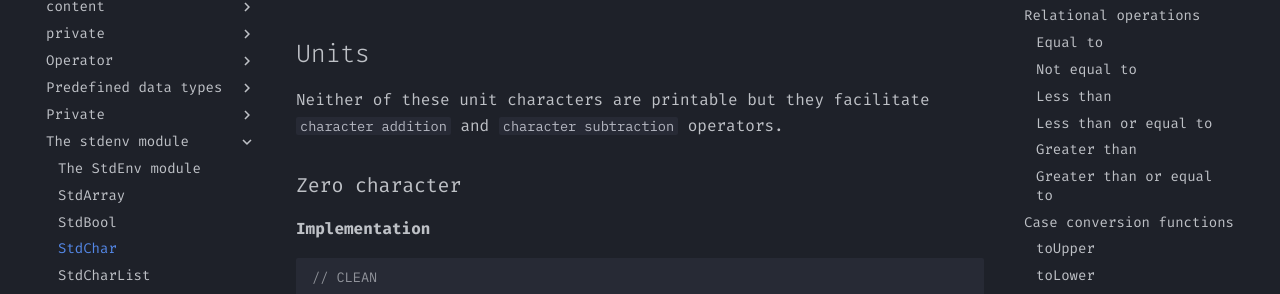
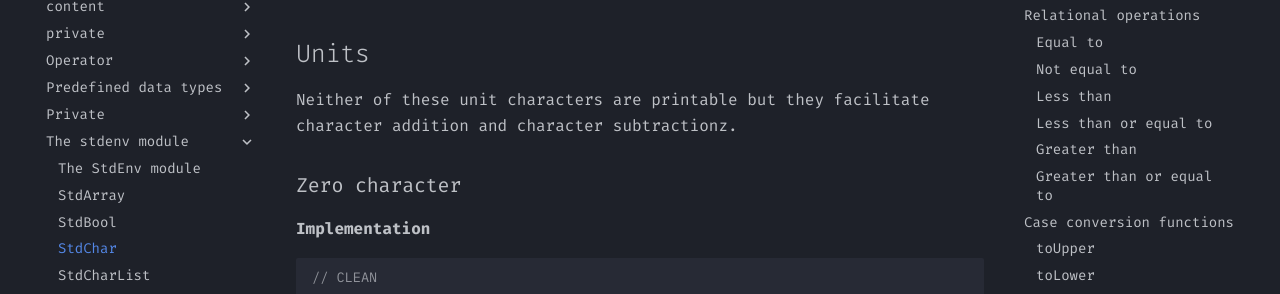
Before and after one commit to Eurydia/notes-on-clean-programming-language, an MkDocs documentation site: the page built from docs/the-stdenv-module/stdchar.md, in a window 1280 px wide and 900 px high. Shown: the part 302-596 px from the top of the window. Built offline with MkDocs 1.6.1 and Material for MkDocs 9.7.7, drawn with Linux system fonts in a browser that asks for light colours.

Commit message:
Update stdchar.md

```diff
--- a/docs/the-stdenv-module/stdchar.md
+++ b/docs/the-stdenv-module/stdchar.md
@@ -11,7 +11,7 @@ Visit [StdChar](https://cloogle.org/src/#base-stdenv/StdChar;icl;line=1) on Cloo
 
 ## Units
 
-Neither of these unit characters are printable but they facilitate `character addition` and `character subtraction` operators.
+Neither of these unit characters are printable but they facilitate character addition and character subtractionz.
 
 ### Zero character
 
```
